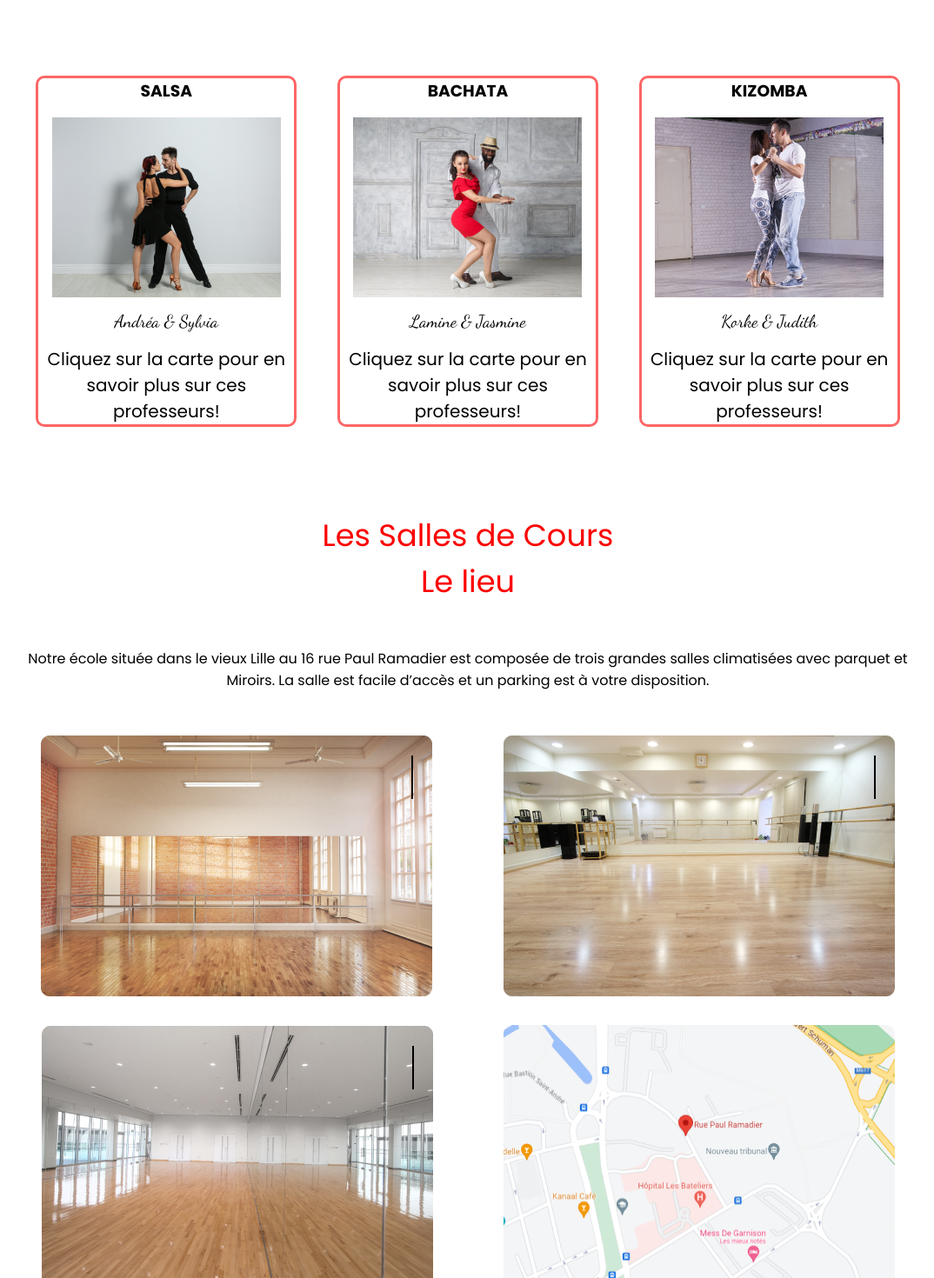
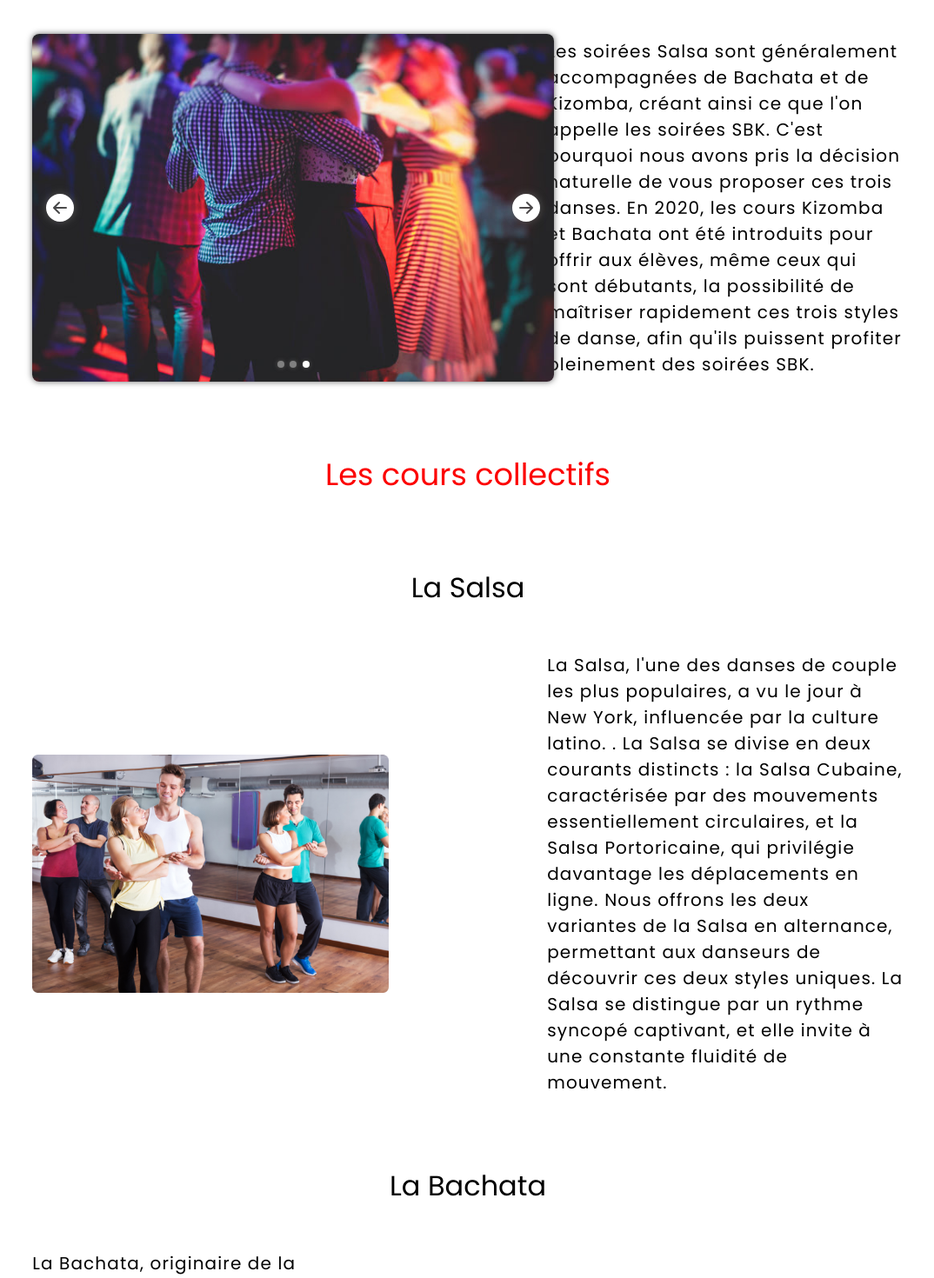
Before and after one commit to Francismant/latinaDance, a React (Create React App) app: page / in a window 1280 px wide. Shown: the part 740-2210 px from the top of the page at 87% size, without its empty margins (102-1176 px from the left). Built offline with nearby package versions, Linux system fonts and the light colour scheme.

Commit message:
amélioration pages Home et Infos

```diff
--- a/src/App.js
+++ b/src/App.js
@@ -1,12 +1,12 @@
-// import Home from "./Pages/Home";
-import Infos from "./Pages/Infos";
+import Home from "./Pages/Home";
+// import Infos from "./Pages/Infos";
 
 
 function App() {
   return (
     <>
-    {/* <Home/> */}
-    <Infos/>
+    <Home/>
+    {/* <Infos/> */}
     </>
   );
 }
--- a/src/Pages/Home.js
+++ b/src/Pages/Home.js
@@ -1,4 +1,4 @@
-import Carousel from "../assets/components/Carousel";
+import Carousel from "../assets/components/Carousels/Carousel";
 import Footer from "../assets/components/Footer"
 import Header from "../assets/components/Header"
 import styles from "./Home.module.scss"
@@ -46,15 +46,11 @@ function Home() {
             <div className="size3">
               <Carousel data={tableauImageCarousel} />
             </div>
-            <p className="fsize2 size3 p60 space">Les soirées Salsa sont généralement accompagnées de Bachata et de Kizomba, créant ainsi ce que l'on appelle les soirées SBK. Nous avons pris la décision naturelle de réunir ces trois danses dans un même cours. En 2020, le cours SBK a été introduit pour offrir aux élèves, même ceux qui sont débutants, la possibilité de maîtriser rapidement ces trois styles de danse, afin qu'ils puissent profiter pleinement des soirées SBK.</p>
+            <p className="fsize1_25 size3 space">Les soirées Salsa sont généralement accompagnées de Bachata et de Kizomba, créant ainsi ce que l'on appelle les soirées SBK. C'est pourquoi nous avons pris la décision naturelle de vous proposer ces trois danses. En 2020, les cours Kizomba et Bachata ont été introduits pour offrir aux élèves, même ceux qui sont débutants, la possibilité de maîtriser rapidement ces trois styles de danse, afin qu'ils puissent profiter pleinement des soirées SBK.</p>
           </div>
         </section>
         <section>
-          <h2 id="cours-collectifs" className="pt50">Les cours collectifs</h2>
-          <div className="fsize1_25 tac space mb50">
-            <p>-30 minutes de cours de salsa</p>
-            <p>-30 minutes de cours de bachata en alternance avec la Kizomba toutes les 5 semaines environ de manière à travailler un enchaînement complet à chaque fois.</p>
-          </div>
+          <h2 id="cours-collectifs" className="mb0">Les cours collectifs</h2>
         </section>
         <StylesDance {...salsaData} />
         <StylesDance {...bachataData} reverse />
--- a/src/Pages/Infos.js
+++ b/src/Pages/Infos.js
@@ -6,10 +6,7 @@ import { buttonLabelsInfos } from "../data/Data";
 import CarteSalsa from "../assets/components/Cards/CarteSalsa";
 import CarteBachata from "../assets/components/Cards/CarteBachata";
 import CarteKizomba from "../assets/components/Cards/CarteKizomba";
-import salle1 from "../assets/images/Salle1.png"
-import salle2 from "../assets/images/Salle2.png"
-import salle3 from "../assets/images/Salle3.png"
-import plan from "../assets/images/plan.png"
+import Salles from "../assets/components/Salles";
 
 
 function Infos() {
@@ -22,42 +19,25 @@ function Infos() {
           <ButtonList buttonLabels={buttonLabelsInfos} />
         </div>
       </section>
-      <h2 className="pt50">Les professeurs</h2>
-      <section className="df center gap1 fw">
+      <main className="center df fc gap2">
+      <h2 className="pt50 mb0">Les professeurs</h2>
+      <section className="df gap1 fw">
         <CarteSalsa />
         <CarteBachata />
         <CarteKizomba />
       </section>
-      <section className="center mb50">
-        <h2 id="salles-lieu" className="pt50 mb0">Les Salles de Cours</h2>
+      <section className="mb50">
+        <h2 id="salles-lieu" className="mb0">Les Salles de Cours</h2>
         <h2>Le lieu</h2>
         <p className="mb50 tac">Notre école  située dans le vieux Lille au 16 rue Paul Ramadier est composée de trois grandes salles climatisées avec parquet et Miroirs. La salle est facile d’accès et un parking est à votre disposition. </p>
-        <div className="df fc jcc gap2">
-          <div className="df jcc gap5 fw">
-            <div className={styles.containerSalle}>
-              <div className={styles.boxSalle}>
-                <img src={salle1} alt="salle de danse avec parquet et mirroir" />
-              </div>
-            </div>
-            <div className={styles.containerSalle}>
-              <div className={styles.boxSalle}>
-                <img className={styles.imageSalle} src={salle2} alt="salle de danse avec parquet et mirroir" />
-              </div>
-            </div>
-          </div>
-          <div className="df jcc gap5 fw">
-            <div className={styles.containerSalle}>
-              <div className={styles.boxSalle}>
-                <img className={styles.imageSalle} src={salle3} alt="salle de danse avec parquet et mirroir" />
-              </div>
-            </div>
-            <img src={plan} alt="plan du lieu sur Googlemap" />
-          </div>
+        <div className="df fc jcc gap3">
+          <Salles/>
         </div>
       </section>
       <section>
         <h2 id="planning">Les Plannings</h2>
       </section>
+      </main>
       <Footer />
     </>
   )
--- /dev/null
+++ b/src/assets/components/Salles.js
@@ -0,0 +1,34 @@
+import salle1 from "../images/Salle1.png"
+import salle2 from "../images/Salle2.png"
+import salle3 from "../images/Salle3.png"
+import plan from "../images/plan.png"
+import styles from "./Salles.module.scss"
+
+function Salles() {
+  return (
+    <>
+    <div className="df jcc gap3 fw">
+            <div className={styles.containerSalle}>
+              <div className={styles.boxSalle}>
+                <img src={salle1} alt="salle de danse avec parquet et mirroir" />
+              </div>
+            </div>
+            <div className={styles.containerSalle}>
+              <div className={styles.boxSalle}>
+                <img className={styles.imageSalle} src={salle2} alt="salle de danse avec parquet et mirroir" />
+              </div>
+            </div>
+          </div>
+          <div className="df jcc gap3 fw">
+            <div className={styles.containerSalle}>
+              <div className={styles.boxSalle}>
+                <img className={styles.imageSalle} src={salle3} alt="salle de danse avec parquet et mirroir" />
+              </div>
+            </div>
+            <img src={plan} alt="plan du lieu sur Googlemap" />
+          </div>
+    </>
+  )
+}
+
+export default Salles
--- a/src/assets/styles/_utils.scss
+++ b/src/assets/styles/_utils.scss
@@ -225,3 +225,7 @@
   .size3 {
     width: 40%;
 }
+
+.overflow {
+  overflow: hidden;
+}
```
Also changed, not shown: src/assets/components/Salles.module.scss (added, +50 -0 lines), src/assets/components/Carousels/Carousel.js (renamed from src/assets/components/Carousel.js), src/assets/components/Carousels/Carousel.scss (renamed from src/assets/components/Carousel.scss).
